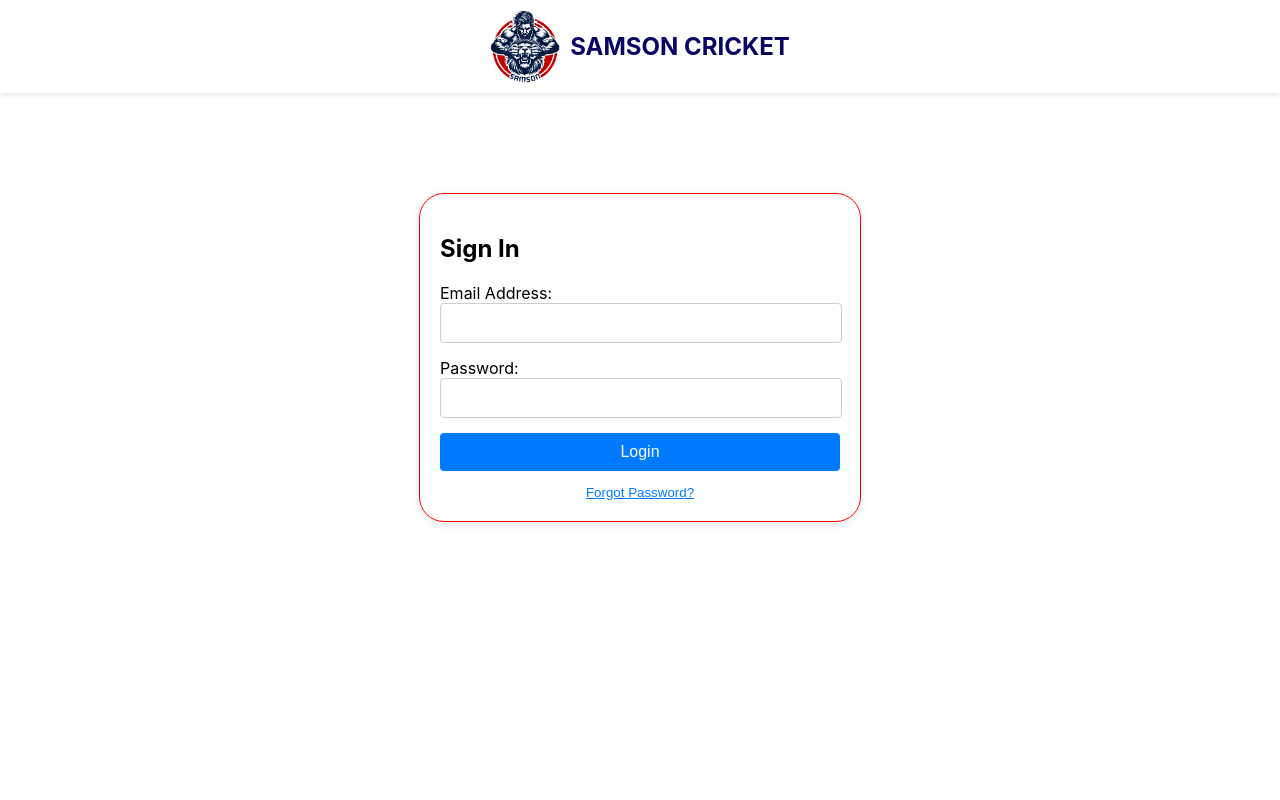
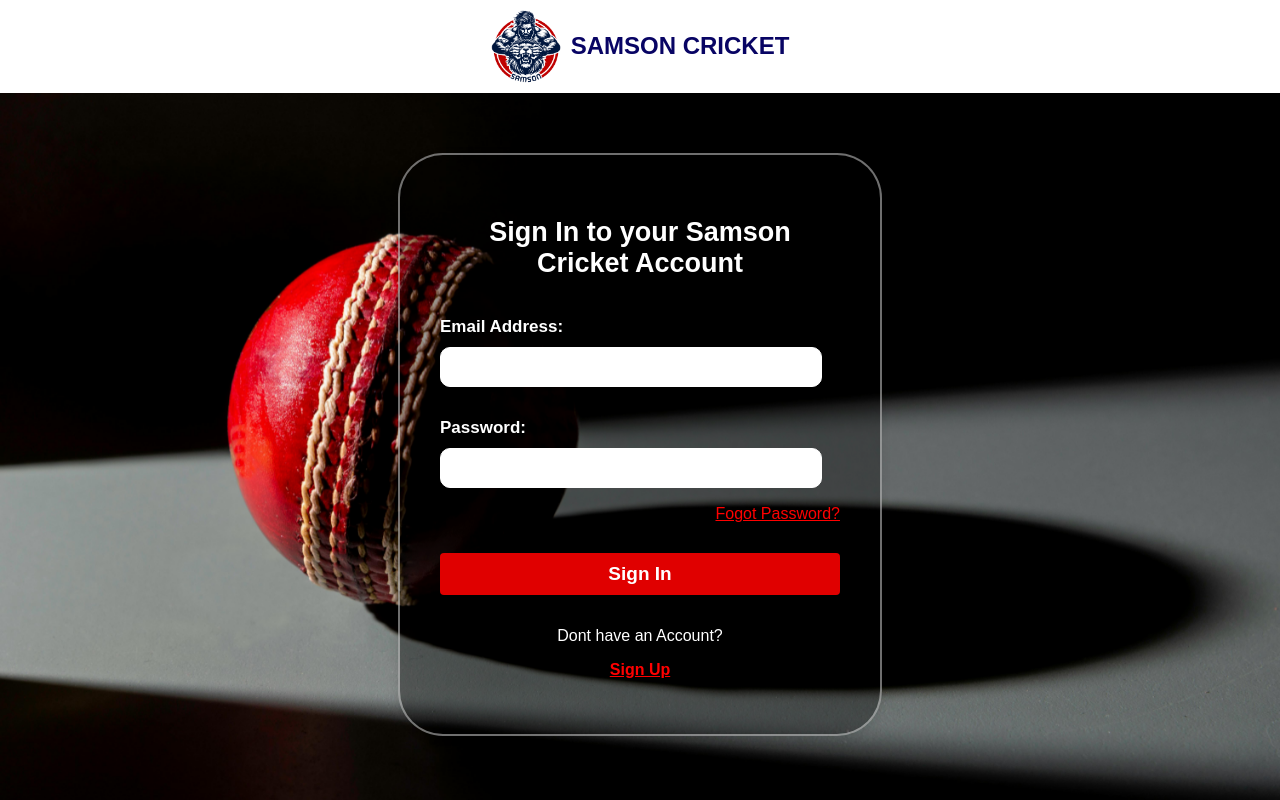
Before and after one commit to AshenIsuruWijesuriya/Samson-Cricket-WebApp, a React (Create React App) app in the folder frontend/: page /signIn in a window 1280 px wide. Built offline with nearby package versions, Linux system fonts and the light colour scheme; the HTML template or start-up script is replaced by a standard one.

Commit message:
signIn page fix only frontend

```diff
--- a/frontend/src/Common/Navbar.css
+++ b/frontend/src/Common/Navbar.css
@@ -1,6 +1,6 @@
 .navbar {
-    background-color: #bc0000;
-    padding: 10px 20px;
+    background: linear-gradient(to bottom right, #c90000, #ff5410f6);
+    padding: 15px 20px;
     display: flex;
     justify-content: space-between;
     align-items: center;
@@ -24,11 +24,10 @@
     color: #ffffff;
     font-size: 18px;
     font-weight: bold;
-    padding: 20px;
-    transition: color 0.3s ease, background-color 0.3s ease;
+    padding: 15px;
+    transition: color 0.3s ease, background-color 0.3s ease
 }
 
 .navbar-item a:hover {
-    color: #ff0000;
-    background-color: rgb(255, 255, 255);
+    color: #140046;
 }
--- a/frontend/src/Common/mainHeader.css
+++ b/frontend/src/Common/mainHeader.css
@@ -21,11 +21,11 @@ header {
     text-decoration: none;
 }
 
-img {
+.header-content img{
     width: 70px;
     height: auto;
     border-radius: 50%;
-    margin-left:210px ;
+    margin-left: 185px;
 }
 
 h1 {
--- a/frontend/src/Components/SignHeader/signHeader.css
+++ b/frontend/src/Components/SignHeader/signHeader.css
@@ -8,7 +8,7 @@ header {
     margin: 0 auto;
 }
 
-.header-content {
+.header-sign {
     display: flex;
     align-items: center;
     justify-content: center;
--- a/frontend/src/Components/SignHeader/signHeader.js
+++ b/frontend/src/Components/SignHeader/signHeader.js
@@ -5,7 +5,7 @@ import './signHeader.css';
 const signHeader = () => {
     return (
         <header>
-            <a href="/" className="header-content">
+            <a href="/" className="header-sign">
                 <img src={logo1} alt="Samson Cricket Logo" />
                 <h1>SAMSON CRICKET</h1>
             </a>
--- a/frontend/src/Pages/SignIn.css
+++ b/frontend/src/Pages/SignIn.css
@@ -1,10 +1,23 @@
+body {
+    margin: 0;
+    padding: 0;
+    font-family:sans-serif;
+}
+
+h2{
+    text-align: center;
+    font-size:27px;
+    color: rgb(255, 255, 255);
+}
+
 .sign-in-container {
     max-width: 400px;
-    margin: 100px auto;
-    padding: 20px;
-    border: 1px solid #ff0000;
-    border-radius: 25px;
+    margin: 60px auto;
+    padding: 40px;
+    border: 2px solid #ffffff6f; /* Add a 2px solid red border */
+    border-radius: 45px;
     box-shadow: 0 2px 10px rgba(0, 0, 0, 0.1);
+    background-color: rgba(0, 0, 0, 0.368); /* Optional: Add a black background with transparency */
 }
 
 .sign-in-form {
@@ -13,36 +26,80 @@
 }
 
 .input-group {
-    margin-bottom: 15px;
+    margin-bottom: 16px;
+    margin-top: 15px;
+    color: rgb(255, 255, 255);
+    font-weight: bold;
+    font-size: 17px;
+    text-align: left;
 }
 
 .input {
     padding: 10px;
     font-size: 16px;
-    border: 1px solid #ccc;
-    border-radius: 4px;
-    width: 95%;
+    border: 1px solid #ffffff;
+    border-radius: 10px;
+    width: 90%;
+    margin-top:10px;
 }
 
 .button {
     padding: 10px;
-    font-size: 16px;
-    background-color: #007BFF;
-    color: #fff;
+    font-size: 19px;
+    background-color: #e00000;
+    color: #ffffff;
     border: none;
     border-radius: 4px;
+    width: 100%;
     cursor: pointer;
+    margin: 15px auto;
+    font-weight: bold;
+}
+
+.button:hover{
+    background-color: #920000;
+    color: rgb(255, 255, 255);
 }
 
 .forgot-password {
-    margin-top: 10px;
-    text-align: center;
+    margin-top: 1px;
+    margin-bottom: 15px;
+    text-align: right;
 }
 
-.link {
+.forgot-password a {
     background: none;
     border: none;
-    color: #007BFF;
+    color: #ff0000;
     cursor: pointer;
     text-decoration: underline;
 }
+
+.signUp {
+    margin-top: 1px;
+    margin-bottom: 15px;
+    text-align: center;
+}
+.signUp p{
+    color:white;
+}
+.signUp a {
+    background: none;
+    border: none;
+    color: #ff0000;
+    cursor: pointer;
+    text-decoration: underline;
+    font-weight: bold;
+}
+
+.sign-in-bg {
+    position: fixed; /* Make the background fixed */
+    top: 0;
+    left: 0;
+    width: 100%;
+    height: 100%;
+    background-image: url('../assets/images/signInbg.jpg'); /* Ensure the path is correct */
+    background-size: cover; /* Cover the entire area */
+    background-position: center; /* Center the image */
+    z-index: -1; /* Send the background behind other elements */
+}
--- a/frontend/src/Pages/SignIn.js
+++ b/frontend/src/Pages/SignIn.js
@@ -1,5 +1,5 @@
 import React, { useState } from 'react';
-import './SignIn.css'; // Import the CSS file
+import './SignIn.css';
 import SignHeader from '../Components/SignHeader/signHeader'
 
 const SignIn = () => {
@@ -13,17 +13,14 @@ const SignIn = () => {
         console.log('Password:', password);
     };
 
-    const handleForgotPassword = () => {
-        // Handle forgot password logic here
-        console.log('Forgot Password clicked');
-    };
-
     return (
         <div>
+            <div className="sign-in-bg"></div>
         <SignHeader />
+
         <div className="sign-in-container">
 
-            <h2>Sign In</h2>
+            <h2>Sign In to your Samson Cricket Account</h2>
             <form onSubmit={handleSubmit} className="sign-in-form">
                 <div className="input-group">
                     <label htmlFor="email">Email Address:</label>
@@ -47,13 +44,15 @@ const SignIn = () => {
                         className="input"
                     />
                 </div>
-                <button type="submit" className="button">Login</button>
+                <div className="forgot-password">
+                <a href='/forgot-password'>Fogot Password?</a>
+                </div>
+                <button type="submit" className="button">Sign In</button>
+                <div className="signUp">
+                <p>Dont have an Account?</p>
+                <a href='/signUp'>Sign Up</a>
+                </div>
             </form>
-            <div className="forgot-password">
-                <button onClick={handleForgotPassword} className="link">
-                    Forgot Password?
-                </button>
-            </div>
         </div>
         </div>
     );
```
Also changed, not shown: frontend/src/assets/images/signInbg.jpg (added).
